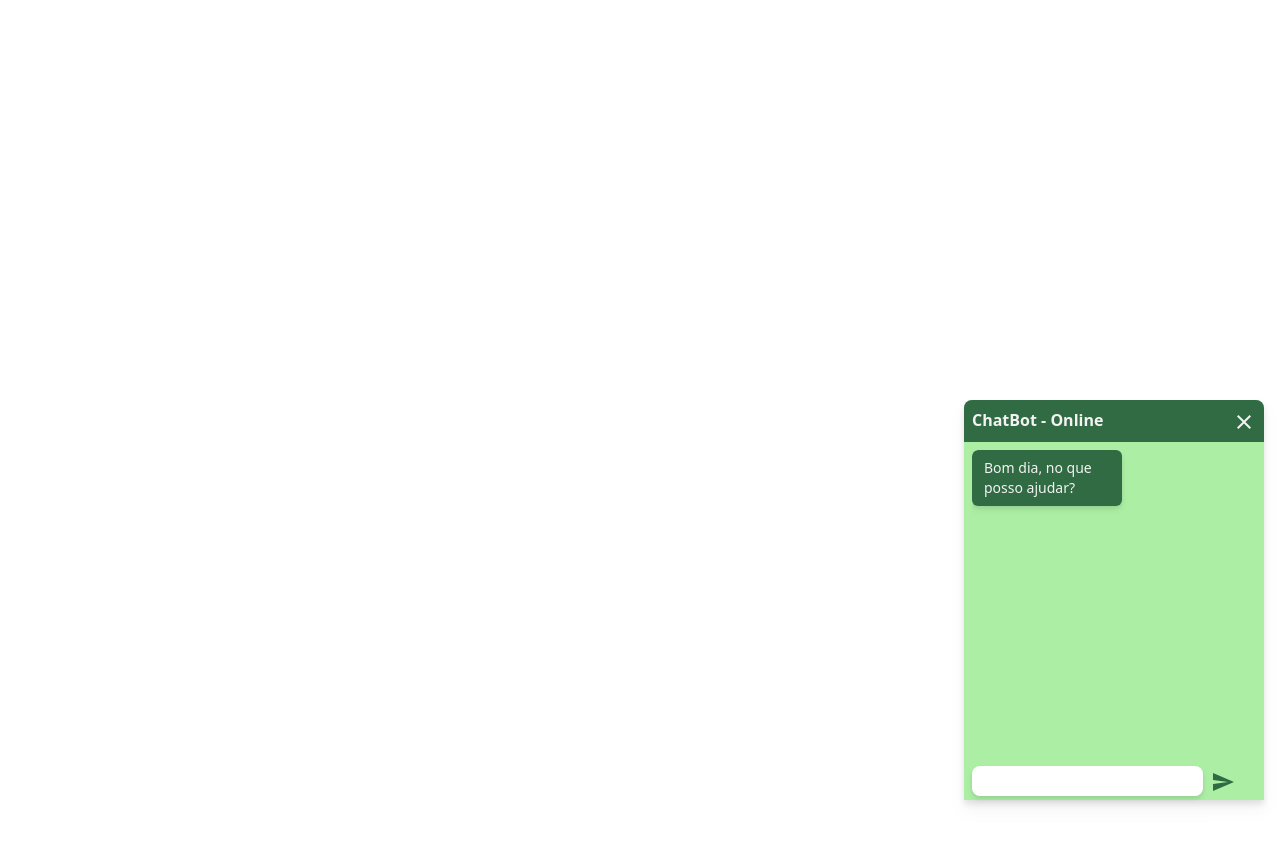
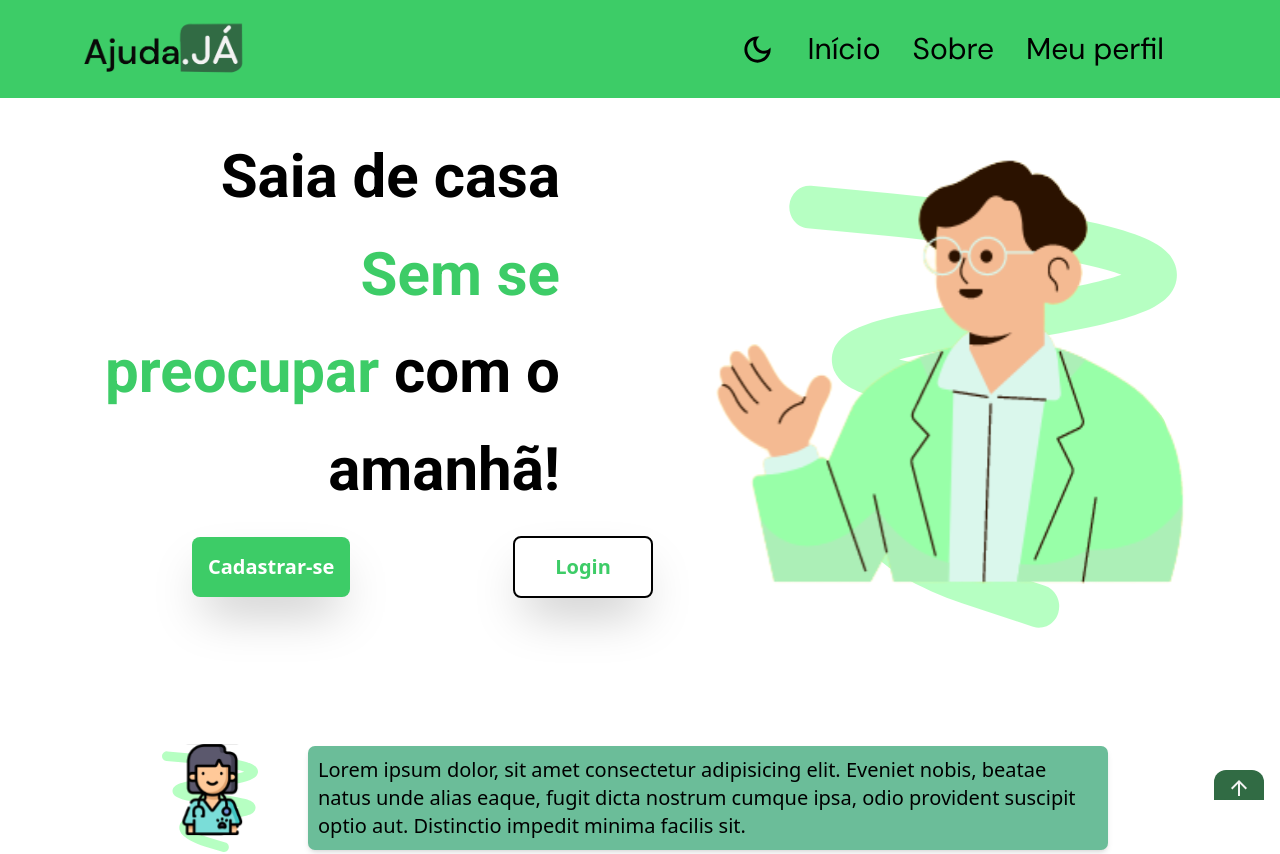
Before and after one commit to PedroVenchiarutti/ajudaJa-Project, a React (Vite) app: page / in a window 1280 px wide. Shown: the top 854 px of the page. Before the commit the page ends 800 px from the top, so only its background shows below. Built offline with nearby package versions, Linux system fonts and the light colour scheme.

Commit message:
add: chatbox in homepage and workings

```diff
--- /dev/null
+++ b/src/Pages/ChatBox/classTailwind.js
@@ -0,0 +1,9 @@
+export const chatPreview = closeWindow => closeWindow ? 'h-[30px] w-[50px] fixed bottom-0 right-4 bg-navFontColor pt-1 text-white rounded-t-xl' : "fixed bottom-0 right-4 w-[300px] h-[350px] md:h-[380px] bg-secondBoxBg m-0 p-0 rounded-t-lg drop-shadow-lg"
+
+export const titleChat = closeWindow => closeWindow ? 'flex flex-col-reverse items-center  rounded-xl  bg-navFontColor ' : 'flex justify-between p-2 bg-navFontColor text-white rounded-t-lg'
+
+export const messageArea = 'overflow-y-auto overflow-x-hidden text-sm h-[250px] md:h-[280px] m-2 rounded-md'
+
+export const botMessage = 'bg-navFontColor text-white w-[150px] px-3 py-2 rounded-md drop-shadow-md'
+
+export const chatMessage = 'text-right bg-faqGreenBg  px-3 py-2 rounded-md w-[150px] m-3 ml-[8.5rem] drop-shadow-md'
--- a/src/Pages/ChatBox/index.jsx
+++ b/src/Pages/ChatBox/index.jsx
@@ -1,51 +1,72 @@
-import React, { useState } from "react";
-import CloseIcon from '@mui/icons-material/Close';
+import React, { useEffect, useRef, useState } from "react";
+import ArrowDownwardIcon from '@mui/icons-material/ArrowDownward';
 import SendIcon from '@mui/icons-material/Send';
+import ArrowUpwardIcon from '@mui/icons-material/ArrowUpward';
+import {chatPreview, botMessage, chatMessage, messageArea, titleChat} from './classTailwind'
 
 const Chatbox = props => {
 
     const [textMessage, setTextMessage] = useState('')
-    const [closeWindow, setCloseWindow] = useState(false)
+    const [closeWindow, setCloseWindow] = useState(true)
     const [myArray, updateMyArray] = useState([])
+
+    const bottomRef = useRef(null);
+
 
     const onClick = () => {
         updateMyArray(arr => [...arr, `${textMessage}`])
         setTextMessage('')
     }
 
+    const keyHandler = e => {
+        if(e.key === 'Enter') {
+            return onClick()
+        } else if(e.key === 'Escape') {
+            setTextMessage('')
+        }
+    }
+
+    useEffect(()=> {
+        bottomRef.current?.scrollIntoView({behavior: 'smooth'})
+    }, [textMessage])
+
 
     return(
-       <div className={closeWindow ?'hidden' : "fixed bottom-0 right-4 object-right-top w-[300px] h-[400px] bg-secondBoxBg m-0 p-0 rounded-t-lg drop-shadow-lg" }>
+       <div className={chatPreview(closeWindow)}>
 
-        <div className="flex justify-between p-2 bg-navFontColor text-white rounded-t-lg">
-            <h3 className="font-bold">ChatBot - Online</h3>
-        <button onClick={_ => setCloseWindow(!closeWindow)}><CloseIcon/></button>
+        <div className={titleChat(closeWindow)}>
+            <h3 className="font-bold">
+               {closeWindow ? `` : `ChatBot - Online`}
+                </h3>
+
+
+        <button onClick={_ => setCloseWindow(!closeWindow)}>
+
+            {closeWindow ? <ArrowUpwardIcon/> :   <ArrowDownwardIcon/> }
+
+
+        </button>
         </div>
 
-        <div className="overflow-y-auto overflow-x-hidden text-sm h-[300px] m-2 rounded-md ">
-
-            <div className="bg-navFontColor text-white w-[150px] px-3 py-2 rounded-md drop-shadow-md">
+        <div className={closeWindow ? 'hidden' : ''}>
+            <div className={messageArea}>
+                <div className={botMessage}>
                     Bom dia, no que posso ajudar?
                 </div>
+                {myArray.map(e =>
+                <div className={chatMessage}>
+                    {e}
 
-
-            {myArray.map(e =>
-            <div className="text-right bg-faqGreenBg  px-3 py-2 rounded-md w-[150px] m-3 ml-[8.5rem] drop-shadow-md">
-                {e}
+                    <div ref={bottomRef}> </div>
                     </div>
                 )}
-
             </div>
-
-        <div className="fixed h-[30px] m-2 flex gap-2">
-
-
-        <input className="rounded-lg drop-shadow-md" type="text" value={textMessage} onChange={e => setTextMessage(e.target.value)} />
-
-
+            <div className="fixed h-[30px] m-2 flex gap-2 pb-1">
+            <input className="pl-1 rounded-lg drop-shadow-md " type="text" value={textMessage} onKeyUp={e => keyHandler(e)} onChange={e => setTextMessage(e.target.value)} />
             <button onClick={onClick} className="text-navFontColor">
                 <SendIcon/>
             </button>
+            </div>
         </div>
        </div>
     )
--- a/src/Pages/Homepages/Homepage.jsx
+++ b/src/Pages/Homepages/Homepage.jsx
@@ -5,6 +5,7 @@ import Header from '../../Components/Header';
 import Information from '../Information/Information'
 import FAQ from '../FAQ/FAQ'
 import Cards from '../Cards/Cards'
+import Chatbox from '../ChatBox';
 
 import Button from '@mui/material/Button'
 import '../../index.scss'
@@ -41,6 +42,7 @@ function Homepage() {
       <Information/>
       <Cards/>
       <FAQ/>
+      <Chatbox/>
     </div>
   );
 };
--- a/src/Routes/index.jsx
+++ b/src/Routes/index.jsx
@@ -6,7 +6,7 @@ import Chatbox from '../Pages/ChatBox';
 const RouterApp = () => (
   <Router>
     <Routes>
-      <Route path="/" element={<Chatbox />} />
+      <Route path="/" element={<HomePage />} />
 
     </Routes>
   </Router>
```
Lines whose indentation alone changed are shown as unchanged.
